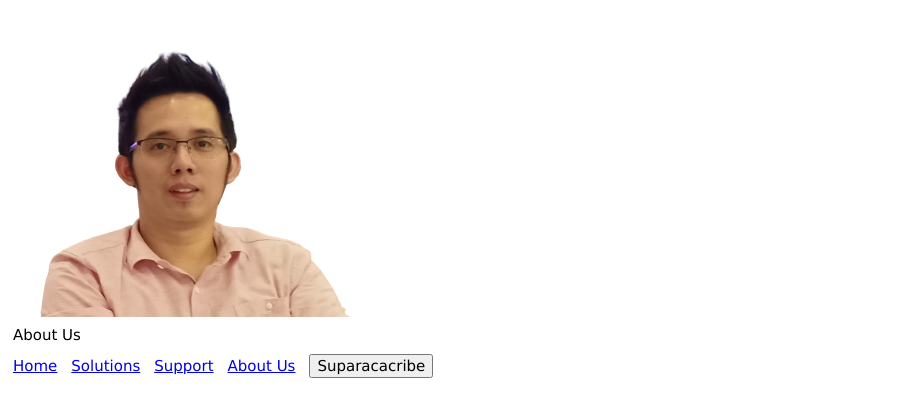
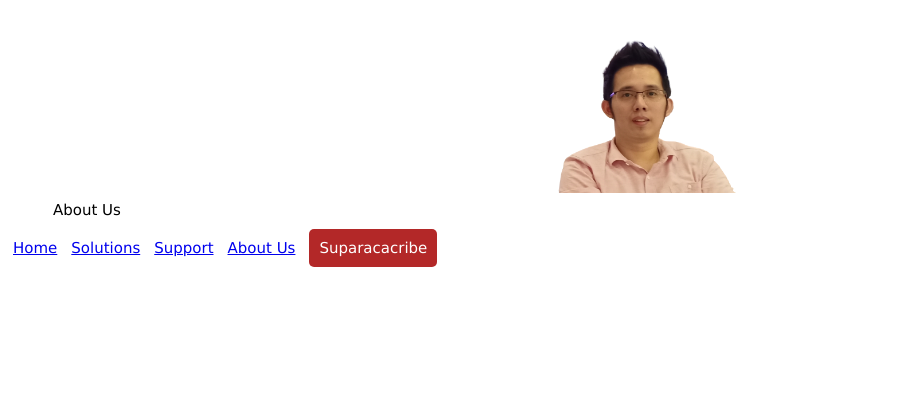
Before and after one commit to jeneralpaul0111/PaulCaballero, a plain HTML site: page about.html in a window 1280 px wide. Shown: the part 61-478 px from the top of the page, without its empty margins (0-898 px from the left). Drawn offline with Linux system fonts and the light colour scheme.

Commit message:
forlder name images to Images

```diff
--- a/about.html
+++ b/about.html
@@ -5,13 +5,13 @@
     <meta http-equiv="X-UA-Compatible" content="IE=edge" />
     <meta name="viewport" content="width=device-width, initial-scale=1.0" />
     <title>Study Materials</title>
-    <link rel="stylesheet" href="Styles/colum_header.css" />
+    <link rel="stylesheet" href="Styles/header.css" />
     <link rel="stylesheet" href="Styles/index.css" />
   </head>
   <body>
     <h1 style="text-align: center">SapnuPuas Software Solutions</h1>
     <div class="divPic">
-      <img class="MyPicture" src="images/PaulCaballero.png" />
+      <img class="MyPicture" src="Images/PaulCaballero.png" />
     </div>
     <div class="column-header">
       <p>About Us</p>
```
Also changed, not shown: index.html (+3 -3 lines), solutions.html (+2 -2 lines), support.html (+1 -1 lines).
